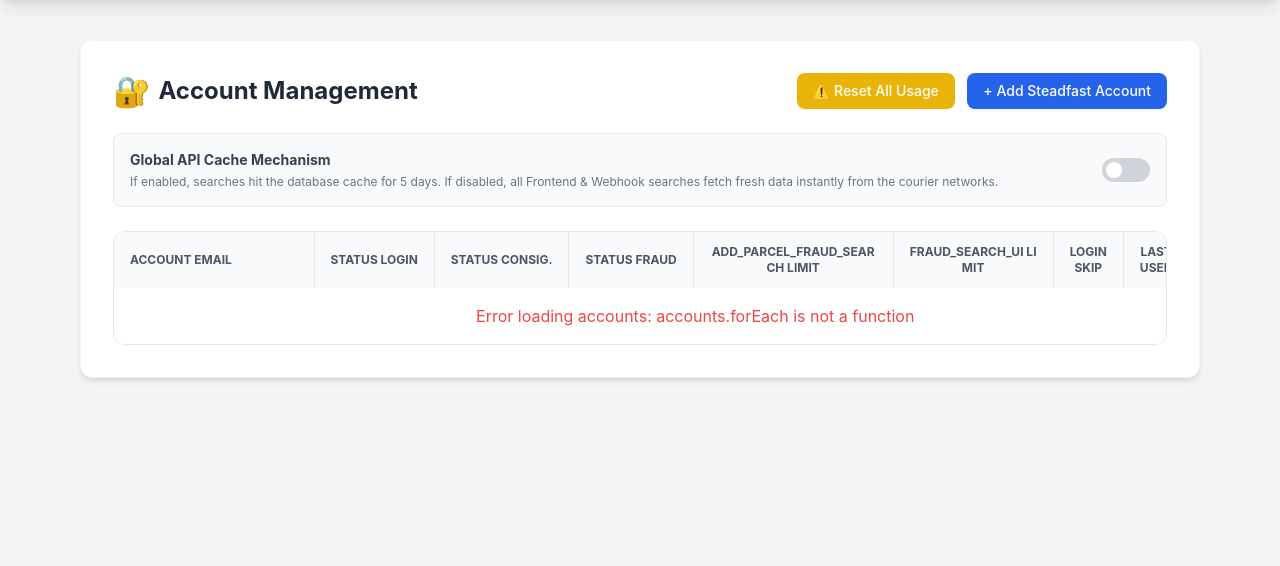
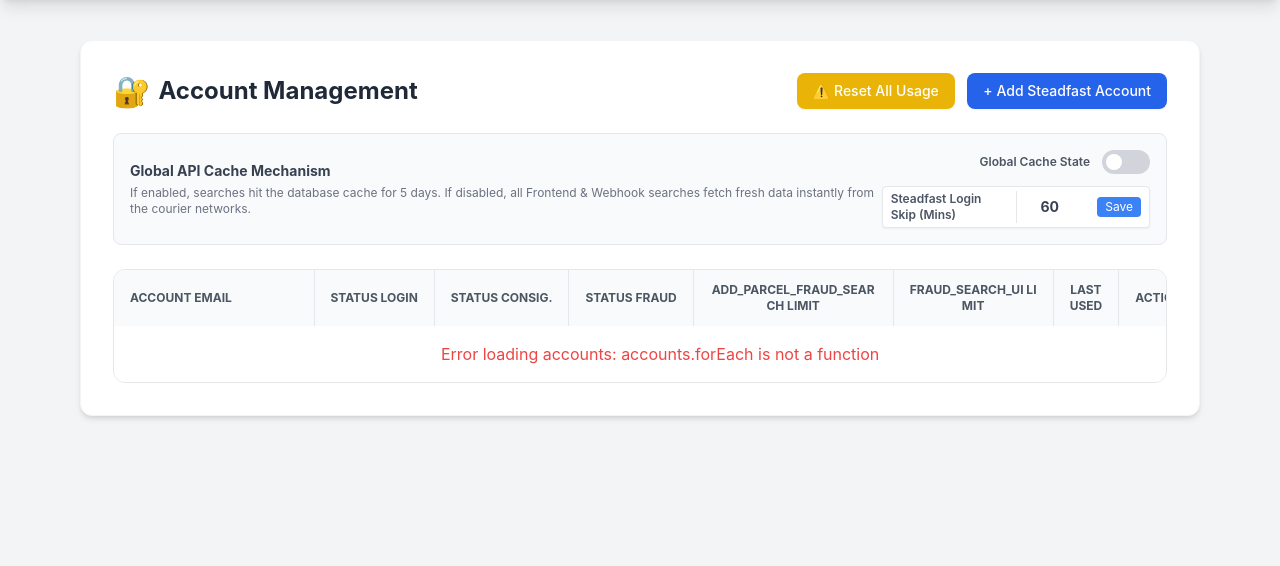
Before and after one commit to Jahid15/hscourierhub, a FastAPI app: template app/templates/accounts.html in a window 1280 px wide. Shown: the part 64-630 px from the top of the page. Run offline with FastAPI, Linux system fonts and the light colour scheme; the template is opened without the code that fills it, so the values that code supplies are empty; some libraries are stand-ins or nearby versions.

Commit message:
feat(cache): refactor session retention logic to extract login skip restrictions structurally from global app configurations rather than individual nested account parameters, decoupling timer inputs from the table map globally

```diff
--- a/app/models/courier_account.py
+++ b/app/models/courier_account.py
@@ -6,14 +6,12 @@ class SteadfastAccountCreate(BaseModel):
     password: str
     consignment_limit: int = 10
     fraud_limit: int = 5
-    login_skip_minutes: int = 60
 
 class SteadfastAccountUpdate(BaseModel):
     email: Optional[str] = None
     password: Optional[str] = None
     consignment_limit: Optional[int] = None
     fraud_limit: Optional[int] = None
-    login_skip_minutes: Optional[int] = None
     status_login: Optional[str] = None
     status_consignment: Optional[str] = None
     status_fraud: Optional[str] = None
--- a/app/services/fraud_check/steadfast.py
+++ b/app/services/fraud_check/steadfast.py
@@ -76,7 +76,8 @@ class SteadfastChecker:
 
                     # Store session globally natively
                     try:
-                        skip_mins = int(account.get("login_skip_minutes", 60))
+                        settings = await db.app_settings.find_one({"_id": "cache_settings"})
+                        skip_mins = int(settings.get("steadfast_login_skip_minutes", 60)) if settings else 60
                     except:
                         skip_mins = 60
 
--- a/app/static/js/accounts.js
+++ b/app/static/js/accounts.js
@@ -10,6 +10,8 @@ async function loadSettings() {
         const data = await resp.json();
         const toggle = document.getElementById('globalCacheToggle');
         if (toggle) toggle.checked = data.enabled;
+        const skipInput = document.getElementById('globalSkipTime');
+        if (skipInput) skipInput.value = data.steadfast_login_skip_minutes || 60;
     } catch (err) {
         console.error("Failed to load cache settings", err);
     }
@@ -20,11 +22,13 @@ function initSettingsListeners() {
     if(toggle) {
         toggle.addEventListener('change', async (e) => {
             const enabled = e.target.checked;
+            const skipInput = document.getElementById('globalSkipTime');
+            const skipMins = parseInt(skipInput.value) || 60;
             try {
                 const resp = await fetch('/api/v1/settings/cache', {
                     method: 'POST',
                     headers: {'Content-Type': 'application/json'},
-                    body: JSON.stringify({ enabled: enabled })
+                    body: JSON.stringify({ enabled: enabled, steadfast_login_skip_minutes: skipMins })
                 });
                 if(!resp.ok) {
                     alert('Failed to update global cache setting');
@@ -33,6 +37,34 @@ function initSettingsListeners() {
             } catch(err) {
                 alert('Network error updating setting');
                 e.target.checked = !enabled; // revert on failure
+            }
+        });
+    }
+
+    const saveSkipBtn = document.getElementById('saveGlobalSkipBtn');
+    if(saveSkipBtn) {
+        saveSkipBtn.addEventListener('click', async () => {
+            const toggle = document.getElementById('globalCacheToggle');
+            const skipInput = document.getElementById('globalSkipTime');
+            const skipMins = parseInt(skipInput.value) || 60;
+
+            saveSkipBtn.textContent = '...';
+            try {
+                const resp = await fetch('/api/v1/settings/cache', {
+                    method: 'POST',
+                    headers: {'Content-Type': 'application/json'},
+                    body: JSON.stringify({ enabled: toggle ? toggle.checked : true, steadfast_login_skip_minutes: skipMins })
+                });
+                if(resp.ok) {
+                    saveSkipBtn.textContent = 'Saved!';
+                    setTimeout(() => saveSkipBtn.textContent = 'Save', 2000);
+                } else {
+                    alert('Failed to update Settings');
+                    saveSkipBtn.textContent = 'Save';
+                }
+            } catch(err) {
+                alert('Network error');
+                saveSkipBtn.textContent = 'Save';
             }
         });
     }
@@ -96,7 +128,6 @@ async function loadAccounts() {
                         <div class="${fColor} h-1.5 rounded-full" style="width: ${Math.min(fPct, 100)}%"></div>
                     </div>
                 </td>
-                <td class="px-4 py-3 text-center text-xs text-gray-800 border-l border-gray-200 font-semibold">${acc.login_skip_minutes || 60}m</td>
                 <td class="px-4 py-3 text-center text-xs text-gray-500 border-l border-gray-200">${lastUsed}</td>
                 <td class="px-4 py-3 text-center border-l border-gray-200">
                     <button onclick='editAccount(${JSON.stringify(acc)})' class="text-blue-600 hover:text-blue-800 mr-2" title="Edit">✏️</button>
@@ -116,7 +147,6 @@ function openAddModal() {
     document.getElementById('accPassword').value = '';
     document.getElementById('accConsLimit').value = '10';
     document.getElementById('accFraudLimit').value = '5';
-    document.getElementById('accLoginSkip').value = '60';
 
     document.getElementById('modalTitle').textContent = 'Add Account';
     document.getElementById('pwRequiredStar').classList.remove('hidden');
@@ -131,7 +161,6 @@ window.editAccount = function(acc) {
     document.getElementById('accPassword').value = acc.password; // masked usually
     document.getElementById('accConsLimit').value = acc.consignment_limit;
     document.getElementById('accFraudLimit').value = acc.fraud_limit;
-    document.getElementById('accLoginSkip').value = acc.login_skip_minutes || 60;
 
     document.getElementById('modalTitle').textContent = 'Edit Account';
     document.getElementById('pwRequiredStar').classList.add('hidden');
@@ -153,8 +182,7 @@ document.getElementById('accountForm').addEventListener('submit', async (e) => {
     const payload = {
         email: document.getElementById('accEmail').value,
         consignment_limit: parseInt(document.getElementById('accConsLimit').value),
-        fraud_limit: parseInt(document.getElementById('accFraudLimit').value),
-        login_skip_minutes: parseInt(document.getElementById('accLoginSkip').value)
+        fraud_limit: parseInt(document.getElementById('accFraudLimit').value)
     };
 
     const pw = document.getElementById('accPassword').value;
--- a/app/templates/accounts.html
+++ b/app/templates/accounts.html
@@ -23,13 +23,21 @@
                 <h2 class="text-sm font-bold text-gray-700">Global API Cache Mechanism</h2>
                 <p class="text-xs text-gray-500 mt-1">If enabled, searches hit the database cache for 5 days. If disabled, all Frontend & Webhook searches fetch fresh data instantly from the courier networks.</p>
             </div>
+            <div class="flex flex-col items-end gap-3">
                 <label class="flex items-center cursor-pointer">
+                    <span class="mr-3 text-xs font-semibold text-gray-600">Global Cache State</span>
                     <div class="relative">
                         <input type="checkbox" id="globalCacheToggle" class="sr-only">
                         <div class="block bg-gray-300 w-12 h-6 rounded-full transition toggle-bg"></div>
                         <div class="dot absolute left-1 top-1 bg-white w-4 h-4 rounded-full transition transform"></div>
                     </div>
                 </label>
+                <div class="flex items-center bg-white border rounded px-2 py-1 shadow-sm">
+                    <label class="text-xs font-semibold text-gray-600 mr-2 border-r pr-2">Steadfast Login Skip (Mins)</label>
+                    <input type="number" id="globalSkipTime" min="1" value="60" class="w-16 text-sm outline-none text-center font-bold text-gray-700 bg-transparent">
+                    <button id="saveGlobalSkipBtn" class="ml-2 text-xs bg-blue-500 text-white px-2 py-0.5 rounded hover:bg-blue-600 transition">Save</button>
+                </div>
+            </div>
         </div>
 
         <div class="overflow-x-auto rounded-xl border border-gray-200">
@@ -42,7 +50,6 @@
                         <th class="px-4 py-3 text-center border-l border-gray-200 whitespace-nowrap">Status Fraud</th>
                         <th class="px-4 py-3 text-center border-l border-gray-200 min-w-[200px] whitespace-normal break-all">add_parcel_fraud_search Limit</th>
                         <th class="px-4 py-3 text-center border-l border-gray-200 min-w-[160px] whitespace-normal break-all">fraud_search_ui Limit</th>
-                        <th class="px-4 py-3 text-center border-l border-gray-200 w-24">Login Skip</th>
                         <th class="px-4 py-3 text-center border-l border-gray-200">Last Used</th>
                         <th class="px-4 py-3 text-center border-l border-gray-200">Actions</th>
                     </tr>
@@ -80,11 +87,6 @@
                     <input type="number" id="accFraudLimit" required min="1" value="5" class="w-full px-3 py-2 border rounded-lg focus:ring-blue-500 focus:outline-none">
                 </div>
             </div>
-            <div>
-                <label class="block text-sm font-medium text-gray-700 mb-1">Login Skip Time (Minutes)</label>
-                <input type="number" id="accLoginSkip" required min="1" value="60" class="w-full px-3 py-2 border rounded-lg focus:ring-blue-500 focus:outline-none text-sm">
-                <p class="text-xs text-gray-400 mt-1">Number of minutes the system will reuse session cookies without logging in natively.</p>
-            </div>
             <!-- Status block removed to favor dynamic automated statuses -->
 
             <div class="flex justify-end gap-3 mt-6">
```
Also changed, not shown: app/routers/account_routes.py (+11 -4 lines). Lines whose indentation alone changed are shown as unchanged.
